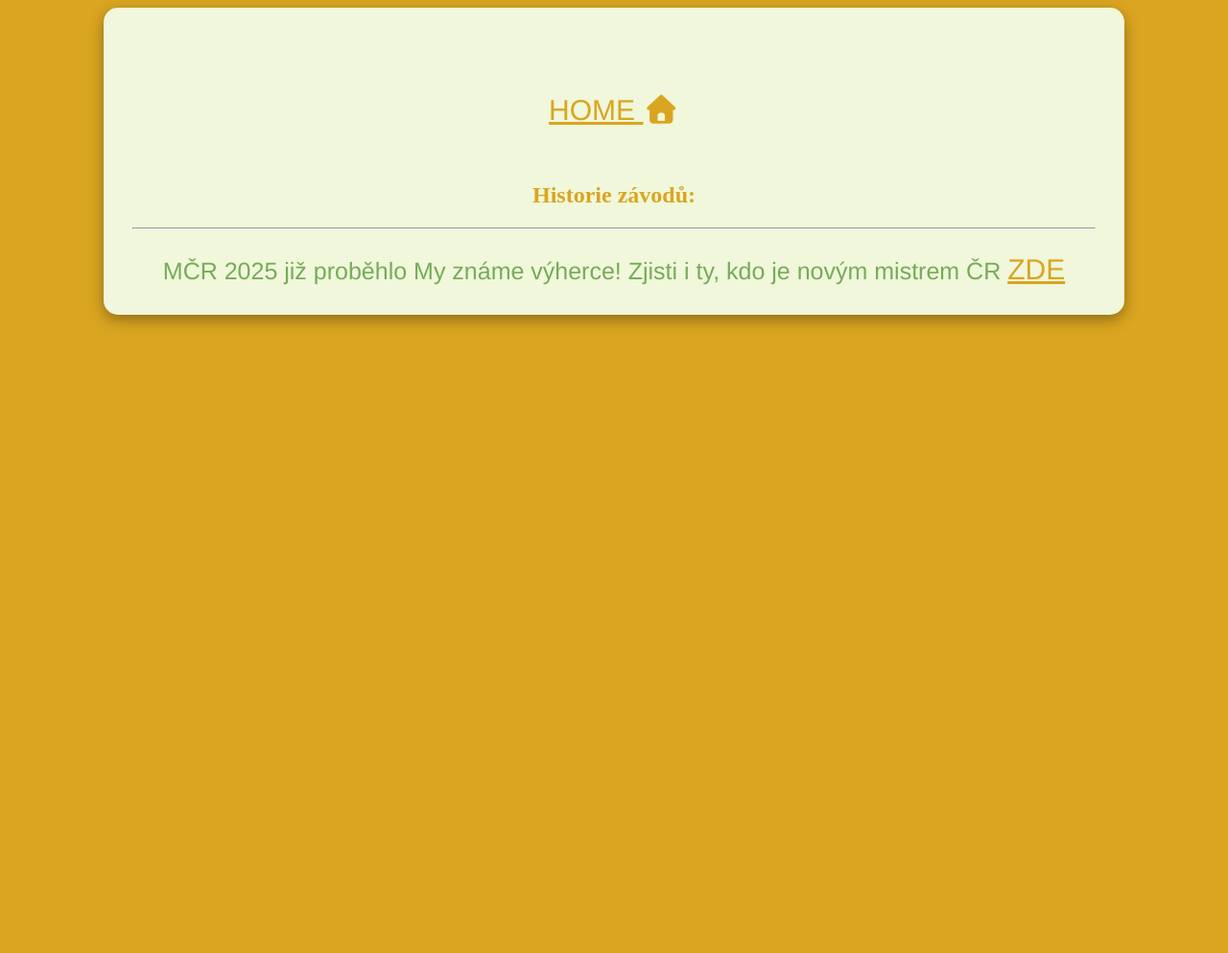
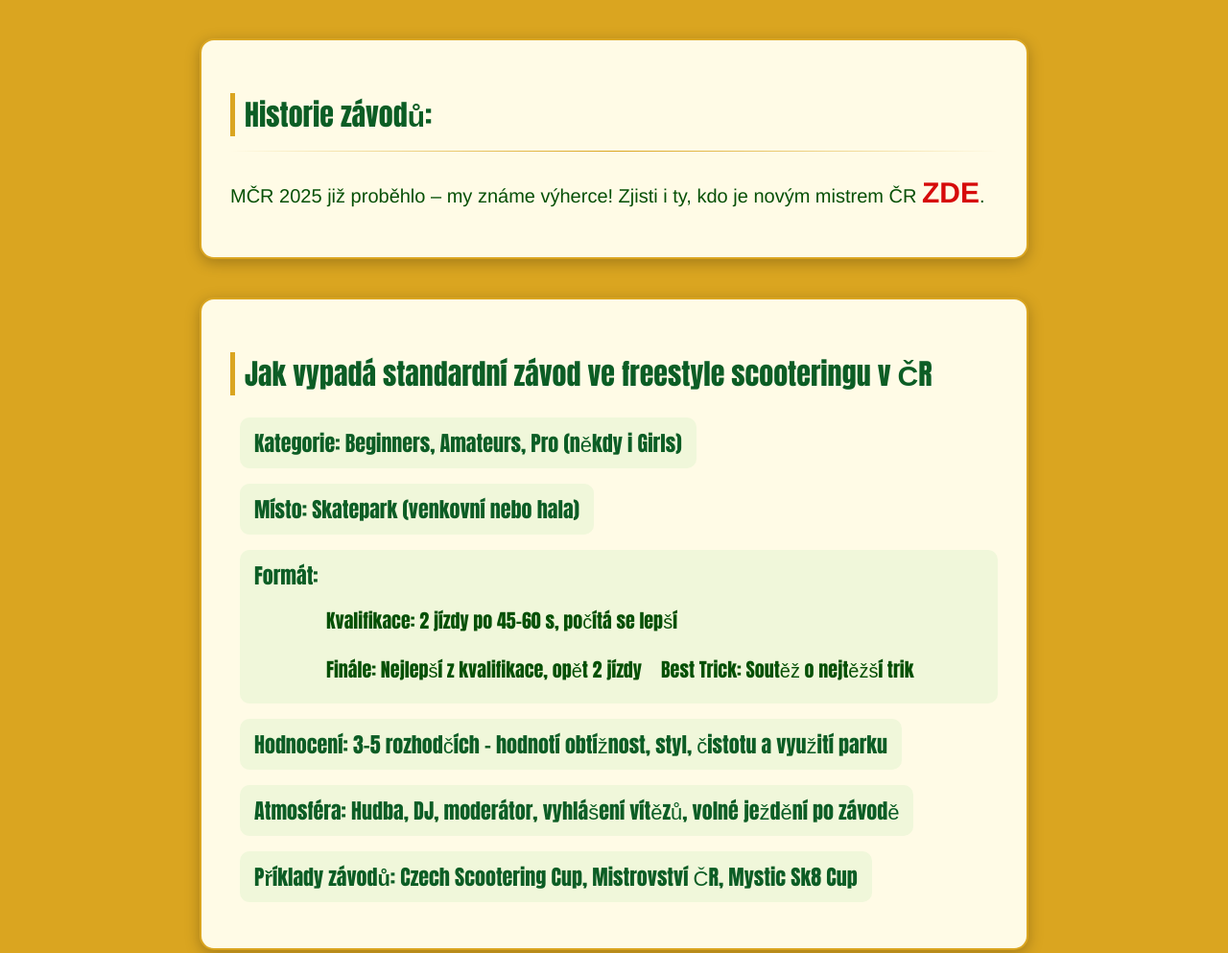
Before and after one commit to TadeasHajekk/TadeasHajekk.github.io, a plain HTML site: page html/Kontakty.html in a window 1280 px wide. Shown: the top 993 px of the page at 96% size. Before the commit the page ends 800 px from the top, so only its background shows below. Drawn offline with Linux system fonts and the light colour scheme; a web font is replaced by a local one.

Commit message:
uprava CSS

```diff
--- a/html/Kontakty.html
+++ b/html/Kontakty.html
@@ -11,22 +11,34 @@
 <link rel="stylesheet" href="https://cdnjs.cloudflare.com/ajax/libs/font-awesome/7.0.1/css/all.min.css" integrity="sha512-2SwdPD6INVrV/lHTZbO2nodKhrnDdJK9/kg2XD1r9uGqPo1cUbujc+IYdlYdEErWNu69gVcYgdxlmVmzTWnetw==" crossorigin="anonymous" referrerpolicy="no-referrer" />
 </head>
 <body>
-    <div class="container">
-        <div class="div">
-            <h1><li><a href="index.html">HOME <i class="fa-solid fa-house"></i></a></li></h1>
-                <h2>Historie závodů:</h2>
-                <hr>
-                <P>
-                MČR 2025
-                již proběhlo My známe výherce!
-                Zjisti i ty,  kdo je novým mistrem ČR <a href="https://liveheats.com/events/371297" target="_blank">ZDE</a> </P>
+<section class="race-section">
+  <h3>Historie závodů:</h3>
+  <hr>
+  <p>
+    MČR 2025 již proběhlo – my známe výherce!
+    Zjisti i ty, kdo je novým mistrem ČR
+    <a href="https://liveheats.com/events/371297" target="_blank" class="race-link">ZDE</a>.
+  </p>
+</section>
 
+<section class="race-section">
+  <h3>Jak vypadá standardní závod ve freestyle scooteringu v ČR</h3>
+  <ul class="race-list">
+    <li><strong>Kategorie:</strong> Beginners, Amateurs, Pro (někdy i Girls)</li>
+    <li><strong>Místo:</strong> Skatepark (venkovní nebo hala)</li>
+    <li><strong>Formát:</strong>
+      <ul>
+        <li>Kvalifikace: 2 jízdy po 45–60 s, počítá se lepší</li>
+        <li>Finále: Nejlepší z kvalifikace, opět 2 jízdy</li>
+        <li>Best Trick: Soutěž o nejtěžší trik</li>
+      </ul>
+    </li>
+    <li><strong>Hodnocení:</strong> 3–5 rozhodčích – hodnotí obtížnost, styl, čistotu a využití parku</li>
+    <li><strong>Atmosféra:</strong> Hudba, DJ, moderátor, vyhlášení vítězů, volné ježdění po závodě</li>
+    <li><strong>Příklady závodů:</strong> Czech Scootering Cup, Mistrovství ČR, Mystic Sk8 Cup</li>
+  </ul>
+</section>
 
-
-
-
-
-        </div>
     </div>
 </body>
 </html>
--- a/html/style.css
+++ b/html/style.css
@@ -3,6 +3,27 @@ h1 {
 	color: goldenrod;
     font-family: Impact, Haettenschweiler, 'Arial Narrow Bold', sans-serif;
 	font-size: 55px;
+	font-weight: 550;
+}
+
+h2 {
+    color: #0C5D25
+    font-family: Impact, Haettenschweiler, 'Arial Narrow Bold', sans-serif;
+	font-size: 45px;
+	font-weight: 550;
+}
+
+h3 {
+	color: #0f7530;
+    font-family: Impact, Haettenschweiler, 'Arial Narrow Bold', sans-serif;
+	font-size: 35px;
+	font-weight: 550;
+}
+
+h4 {
+	color: #149b3f;
+    font-family: Impact, Haettenschweiler, 'Arial Narrow Bold', sans-serif;
+	font-size: 25px;
 	font-weight: 550;
 }
 
@@ -37,19 +58,6 @@ img {
 	display: inline;
 }
 
-h4 {
-	color: #0C5D25;
-    font-family: Impact, Haettenschweiler, 'Arial Narrow Bold', sans-serif;
-	font-size: 25px;
-	font-weight: 550;
-}
-
-h3 {
-	color: #0C5D25;
-    font-family: Impact, Haettenschweiler, 'Arial Narrow Bold', sans-serif;
-	font-size: 35px;
-	font-weight: 550;
-}
 
 ul {
 	list-style-type: none;
@@ -130,25 +138,21 @@ a:hover {
 
 }
 
-h2 {
-    color: goldenrod;
-}
 
-/* ✅ Zobrazovat v mobilním režimu jen ikony v navbaru */
 @media (max-width: 600px) {
     #navbar ul li a {
-        font-size: 0; /* Skryje text */
+        font-size: 0;
         padding: 10px;
     }
 
     #navbar ul li a i {
-        font-size: 28px; /* Zvýší velikost ikon */
+        font-size: 28px;
         color: goldenrod;
         margin: 0 8px;
     }
 
     #navbar .logo {
-        font-size: 0; /* Skryje text "Info" */
+        font-size: 0;
     }
 
     #navbar .logo i {
@@ -156,3 +160,104 @@ h2 {
         color: goldenrod;
     }
 }
+
+/* === Styl pro sekce závodů – nezávislý na existujících stylech === */
+
+.race-section {
+  background-color: #fffbe6;
+  border: 2px solid goldenrod;
+  border-radius: 15px;
+  padding: 25px 30px;
+  margin: 40px auto;
+  box-shadow: 0 4px 15px rgba(0, 0, 0, 0.25);
+  text-align: left;
+  max-width: 800px;
+  transition: transform 0.2s ease, box-shadow 0.2s ease;
+}
+
+.race-section:hover {
+  transform: translateY(-3px);
+  box-shadow: 0 6px 18px rgba(0, 0, 0, 0.35);
+}
+
+.race-section h3 {
+  color: #0C5D25;
+  font-size: 30px;
+  border-left: 5px solid goldenrod;
+  padding-left: 10px;
+  margin-bottom: 10px;
+}
+
+.race-section p {
+  color: #065006;
+  font-family: 'Franklin Gothic Medium', 'Arial Narrow', Arial, sans-serif;
+  font-size: 20px;
+  line-height: 1.5;
+}
+
+.race-section hr {
+  border: none;
+  height: 1px;
+  background: linear-gradient(to right, transparent, goldenrod, transparent);
+  margin: 15px 0;
+}
+
+/* Styl pro odkazy uvnitř závodních sekcí */
+.race-link {
+  color: #d60a0a;
+  font-weight: bold;
+  text-decoration: none;
+  border-bottom: 2px solid transparent;
+  transition: color 0.3s ease, border-color 0.3s ease;
+}
+
+.race-link:hover {
+  color: goldenrod;
+  border-color: goldenrod;
+}
+
+/* Styl pro seznam v sekci závodů */
+.race-list {
+  list-style-type: none;
+  margin: 15px 0;
+  padding-left: 10px;
+}
+
+.race-list > li {
+  background-color: #f0f7da;
+  margin: 8px 0;
+  padding: 10px 15px;
+  border-radius: 10px;
+  font-family: Impact, Haettenschweiler, 'Arial Narrow Bold', sans-serif;
+  font-size: 22px;
+  color: #0C5D25;
+  transition: background-color 0.3s ease;
+}
+
+.race-list > li:hover {
+  background-color: #e6efc2;
+}
+
+.race-list ul {
+  margin-top: 5px;
+  margin-left: 25px;
+  font-size: 20px;
+  list-style-type: circle;
+  color: #065006;
+}
+
+/* Responzivita */
+@media (max-width: 600px) {
+  .race-section {
+    padding: 15px 20px;
+  }
+
+  .race-section h3 {
+    font-size: 25px;
+  }
+
+  .race-section p,
+  .race-list > li {
+    font-size: 18px;
+  }
+}
--- a/style.css
+++ b/style.css
@@ -1,11 +1,10 @@
 :root {
-  --main-white: #f0f7da; /* světlý podklad */
-  --main-red: #77ab59;   /* hlavní akcent (světle zelená) */
-  --main-blue: #122711;  /* tmavší zelená pro hover */
-  --main-gray: #daa520;  /* nejtmavší odstín */
+  --main-white: #f0f7da;
+  --main-red: #77ab59;
+  --main-blue: #122711;
+  --main-gray: #daa520;
 }
 
-/* Base reset */
 * {
   margin: 0;
   padding: 0;
@@ -23,7 +22,6 @@ html {
   scroll-behavior: smooth;
 }
 
-/* Responsivní změna font-size */
 @media (max-width: 75em) {
   html {
     font-size: 60%;
@@ -42,7 +40,6 @@ html {
   }
 }
 
-/* Base styles */
 body {
   font-family: 'Poppins', sans-serif;
   font-size: 1.8rem;
@@ -83,7 +80,6 @@ img {
   border-radius: 4px;
 }
 
-/* nav */
 .nav {
   display: flex;
   justify-content: flex-end;
@@ -123,7 +119,6 @@ img {
   color: var(--main-gray);
 }
 
-/* Welcome section */
 .welcome-section {
   display: flex;
   flex-direction: column;
@@ -143,7 +138,6 @@ img {
   color: #c9df8a;
 }
 
-/* Projects section */
 .projects-section {
   text-align: center;
   padding: 10rem 2rem;
@@ -199,7 +193,6 @@ img {
   padding: 2rem 0.5rem;
 }
 
-/* tlačítka */
 .btn {
   display: inline-block;
   padding: 1rem 2rem;
@@ -227,7 +220,6 @@ img {
   transform: translateX(2px);
 }
 
-/* Kontakt */
 .contact-section {
   display: flex;
   flex-direction: column;
@@ -270,7 +262,6 @@ img {
   color: #234d20;
 }
 
-/* Footer */
 footer {
   font-weight: 300;
   display: flex;
```
